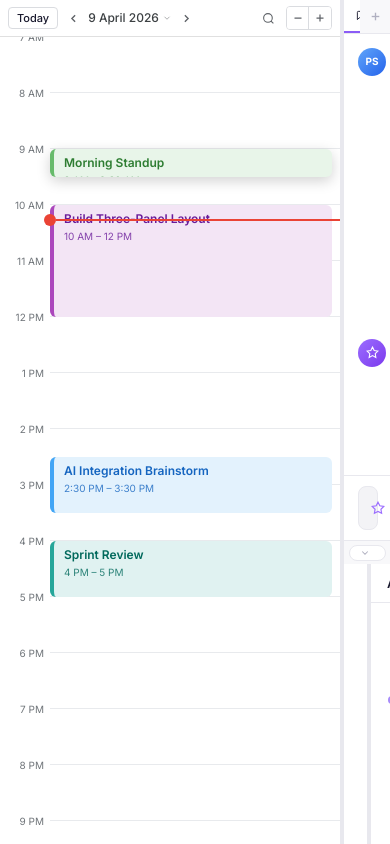
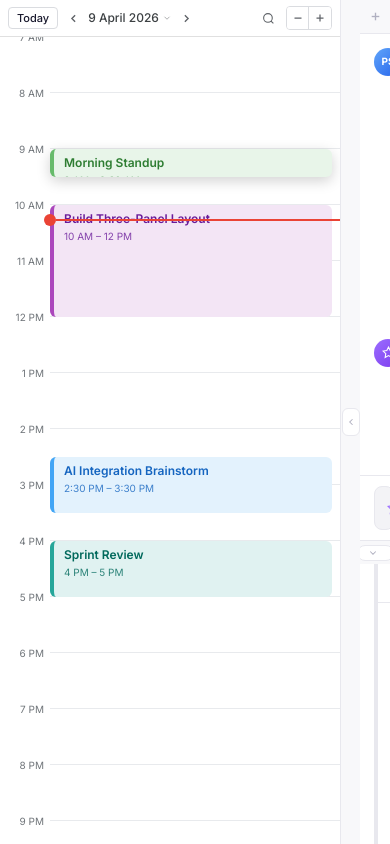
Before and after one commit to prince1823/innernet, a React (Vite) app: page / in a window 390 px wide. Built offline with nearby package versions, Linux system fonts and the light colour scheme.

Commit message:
Implement sidebar toggle functionality in App component; replace sidebar resize handle with a collapsible sidebar design, enhancing user interaction and layout. Update CSS styles for sidebar divider and toggle button to improve visual consistency and responsiveness.

```diff
--- a/src/App.css
+++ b/src/App.css
@@ -13,29 +13,78 @@
   overflow: hidden;
 }
 
-/* ── Sidebar Resize Handle ── */
-.sidebar-resize-handle {
-  width: 4px;
+/* ── Sidebar Divider (resize + toggle) ── */
+.sidebar-divider {
   flex-shrink: 0;
+  position: relative;
+  display: flex;
+  flex-direction: column;
+  align-items: center;
+  justify-content: center;
+  width: 20px;
+  border-left: 1px solid var(--border-light);
+  background: var(--bg-body);
+}
+
+.sidebar-resize-zone {
+  flex: 1;
+  align-self: stretch;
   cursor: ew-resize;
-  background: var(--border-light);
-  position: relative;
-  z-index: 10;
   transition: background 0.15s;
 }
 
-.sidebar-resize-handle::before {
-  content: '';
-  position: absolute;
-  top: 0;
-  bottom: 0;
-  left: -2px;
-  width: 8px;
+.sidebar-resize-zone:hover {
+  background: var(--purple-50);
 }
 
-.sidebar-resize-handle:hover,
-.sidebar-resize-handle:active {
-  background: var(--purple-400);
+.sidebar-resize-zone:active {
+  background: var(--purple-100);
+}
+
+.sidebar-toggle-btn {
+  flex-shrink: 0;
+  display: flex;
+  align-items: center;
+  justify-content: center;
+  width: 18px;
+  height: 28px;
+  border: 1px solid var(--border-light);
+  border-radius: 6px;
+  background: var(--bg-white);
+  color: var(--text-muted);
+  cursor: pointer;
+  transition: all 0.15s;
+  padding: 0;
+  gap: 4px;
+}
+
+.sidebar-toggle-btn:hover {
+  background: var(--purple-50);
+  color: var(--purple-600);
+  border-color: var(--purple-200);
+}
+
+/* Collapsed sidebar: vertical strip with rotated label */
+.sidebar-divider.collapsed {
+  width: 28px;
+  border-left: none;
+  border-right: 1px solid var(--border-light);
+}
+
+.sidebar-divider.collapsed .sidebar-toggle-btn {
+  writing-mode: vertical-lr;
+  text-orientation: mixed;
+  width: auto;
+  height: auto;
+  padding: 8px 4px;
+  font-size: 10.5px;
+  font-weight: 600;
+  font-family: var(--font-sans);
+  border-radius: 6px;
+}
+
+.sidebar-divider.collapsed .sidebar-toggle-btn span {
+  letter-spacing: 0.5px;
 }
 
 /* ── Right: Main area ── */
--- a/src/App.jsx
+++ b/src/App.jsx
@@ -10,6 +10,7 @@ function App() {
   const [selectedDate, setSelectedDate] = useState('2026-04-09')
   const [selectedEvent, setSelectedEvent] = useState(null)
   const [sidebarWidth, setSidebarWidth] = useState(340)
+  const [sidebarCollapsed, setSidebarCollapsed] = useState(false)
   const [thoughts, setThoughts] = useState({})
   const [quickSlot, setQuickSlot] = useState(null)
 
@@ -163,6 +164,7 @@ function App() {
   return (
     <div className="app">
       {/* Left: Calendar sidebar */}
+      {!sidebarCollapsed && (
         <aside className="app-sidebar-calendar" style={{ width: `${sidebarWidth}px` }}>
           <CalendarPanel
             selectedDate={selectedDate}
@@ -174,9 +176,30 @@ function App() {
             thoughts={thoughts}
           />
         </aside>
+      )}
 
-      {/* Sidebar resize handle */}
-      <div className="sidebar-resize-handle" onMouseDown={handleSidebarResizeStart} />
+      {/* Sidebar toggle + resize handle */}
+      <div className={`sidebar-divider ${sidebarCollapsed ? 'collapsed' : ''}`}>
+        {!sidebarCollapsed && (
+          <div className="sidebar-resize-zone" onMouseDown={handleSidebarResizeStart} />
+        )}
+        <button
+          className="sidebar-toggle-btn"
+          onClick={() => setSidebarCollapsed(prev => !prev)}
+          title={sidebarCollapsed ? 'Show Calendar' : 'Hide Calendar'}
+        >
+          <svg width="10" height="10" viewBox="0 0 24 24" fill="none" stroke="currentColor" strokeWidth="2.5" strokeLinecap="round">
+            {sidebarCollapsed
+              ? <polyline points="9 18 15 12 9 6" />
+              : <polyline points="15 18 9 12 15 6" />
+            }
+          </svg>
+          {sidebarCollapsed && <span>Calendar</span>}
+        </button>
+        {!sidebarCollapsed && (
+          <div className="sidebar-resize-zone" onMouseDown={handleSidebarResizeStart} />
+        )}
+      </div>
 
       {/* Right: Main area */}
       <div className="app-main">
```
Lines whose indentation alone changed are shown as unchanged.
